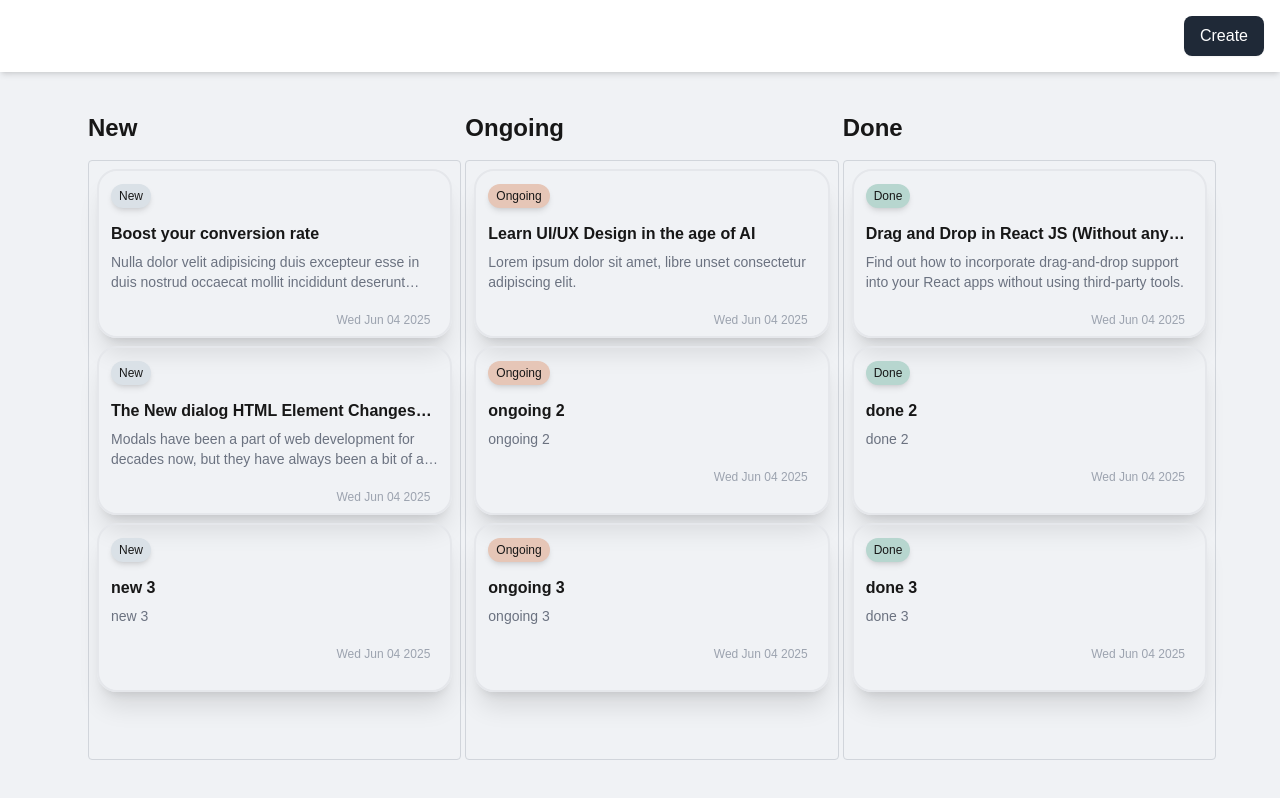
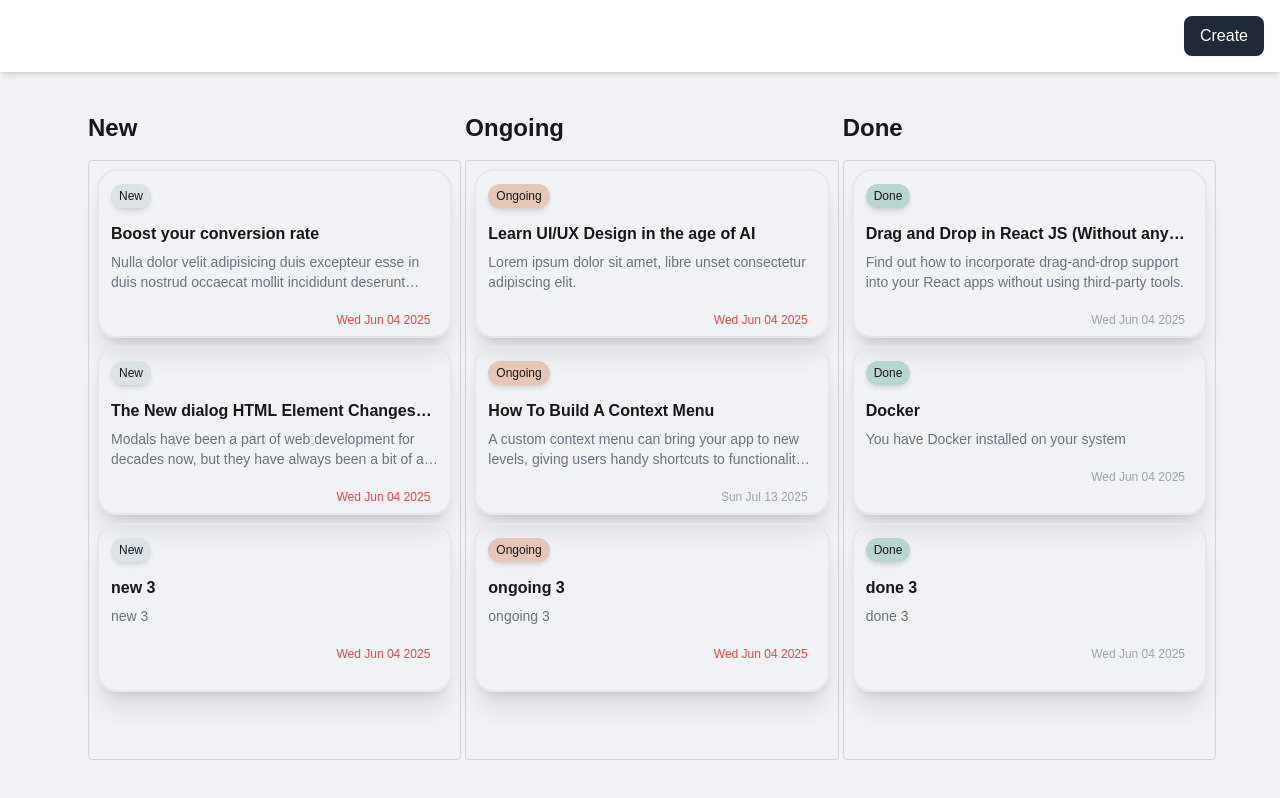
Before and after one commit to tahsinAmin/task-manage, a Next.js app: page / in a window 1280 px wide. Built offline with nearby package versions, Linux system fonts and the light colour scheme.

Commit message:
impr(Card): show red text for dates which are today and before and also not a 'done' status item

```diff
--- a/src/app/components/Card.tsx
+++ b/src/app/components/Card.tsx
@@ -1,8 +1,10 @@
 import { taskProp } from "../types";
-const dateTodayString = new Date().toDateString();
+const dateToday = new Date().setHours(0, 0, 0, 0);
 
 const Card = ({ task, moveTask }: { task: taskProp, moveTask: (task: taskProp) => void }) => {
-    const dateString = new Date(task.dueDate).toDateString()
+  const cardDate = new Date(task.dueDate);
+  const dateString = cardDate.setHours(0, 0, 0, 0);
+  const cardDateString = cardDate.toDateString();
 
   return (
 <li className=" h-[169px] rounded-[20px] shadow-xl p-3 xl:w-full relative overflow-hidden border-2 border-gray-200" onClick={() => moveTask(task)}>
@@ -22,12 +24,20 @@ const Card = ({ task, moveTask }: { task: taskProp, moveTask: (task: taskProp) =
 
         <div className="flex items-center justify-end">
           <div className="flex items-center text-gray-400">
-                        <span className={`text-xs font-medium mr-2 ${dateString === dateTodayString ? 'text-red-500' : ''}`}>{dateString}</span>
+            <span
+              className={`text-xs font-medium mr-2 ${
+                dateString < dateToday && task.status !== "done"
+                  ? "text-red-500"
+                  : ""
+              }`}
+            >
+              {cardDateString}
+            </span>
           </div>
         </div>
       </div>
     </li>
-    )
-}
+  );
+};
 
 export default Card;
--- a/src/app/utils.ts
+++ b/src/app/utils.ts
@@ -32,10 +32,10 @@ export const initialObjectsOfArray = {
         },
         {
             id: "5",
-            title: "ongoing 2",
+            title: "How To Build A Context Menu",
+            description: "A custom context menu can bring your app to new levels, giving users handy shortcuts to functionality that can make their life easier.",
             status: "ongoing",
-            description: "ongoing 2",
-            dueDate: "2025-06-04"
+            dueDate: "2025-07-13"
         },
         {
             id: "6",
@@ -55,9 +55,9 @@ export const initialObjectsOfArray = {
         },
         {
             id: "8",
-            title: "done 2",
+            title: "Docker",
+            description: "You have Docker installed on your system",
             status: "done",
-            description: "done 2",
             dueDate: "2025-06-04"
         },
         {
```
Lines whose indentation alone changed are shown as unchanged.
